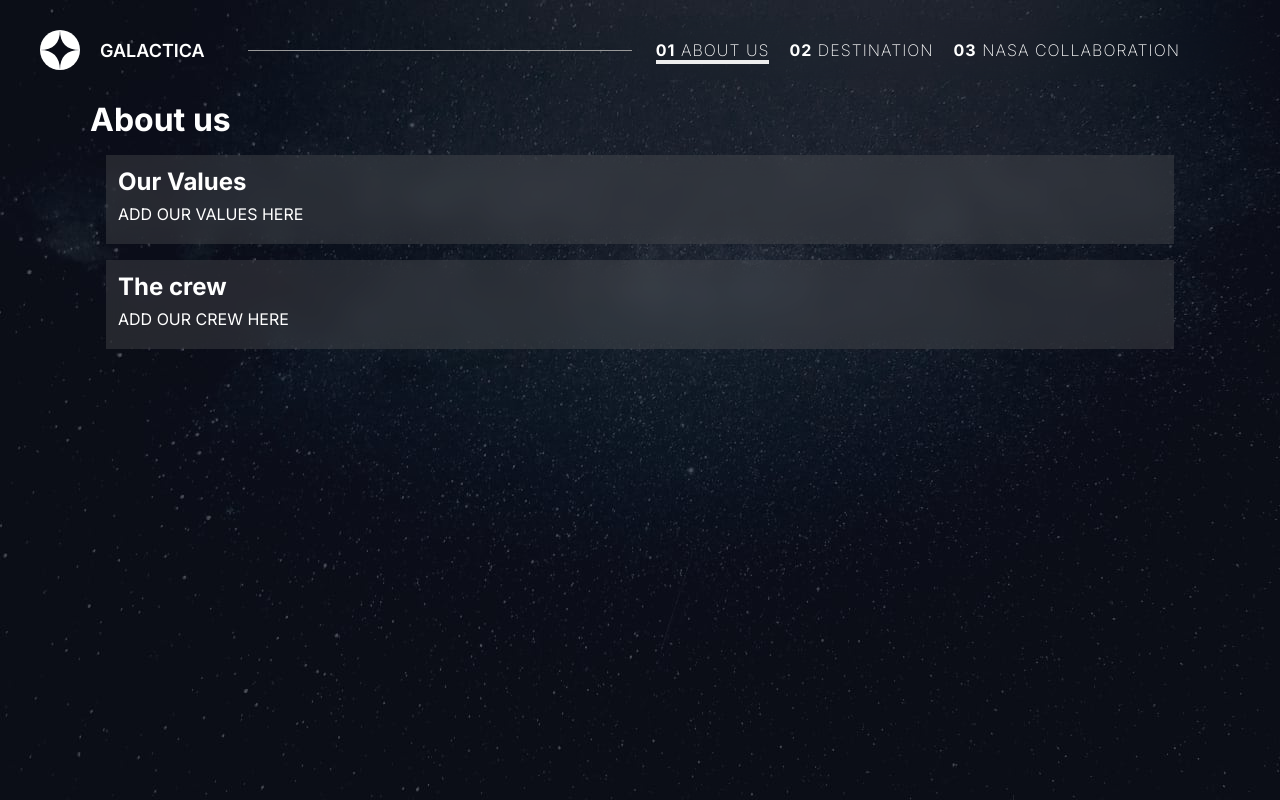
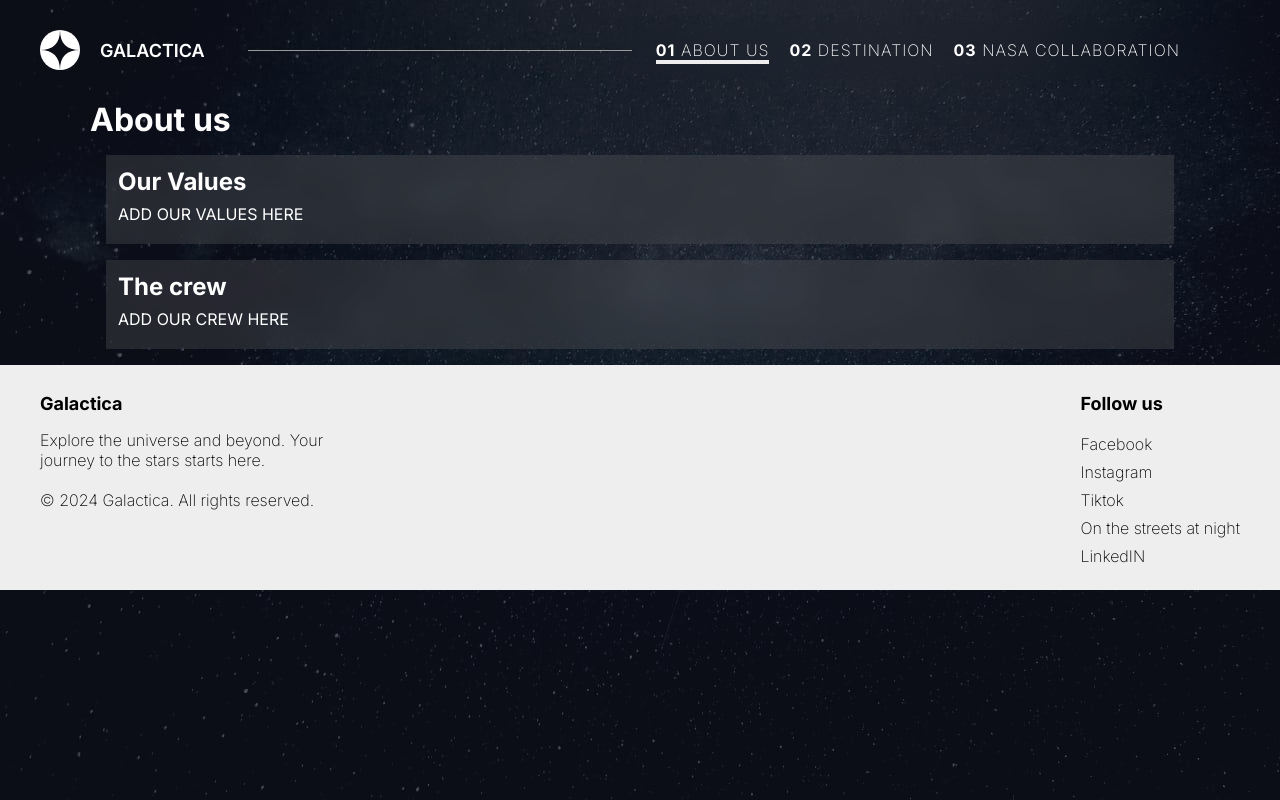
Before and after one commit to HackYourFuture-CPH/class30-homework, a Next.js app in the folder react/react1/week1/: page /about_us in a window 1280 px wide. Built offline with nearby package versions, Linux system fonts and the light colour scheme.

Commit message:
Imported and used Footer component

```diff
--- a/react/react1/week1/app/layout.js
+++ b/react/react1/week1/app/layout.js
@@ -19,10 +19,11 @@ export const RootLayout = ({ children }) => {
         {children}
         {/* TASK - React 1 week 1 */}
         {/* Import and use the Footer component here */}
+        <Footer />
         {/* Footer found in the ui/Footer.js folder */}
       </body>
     </html>
   );
-}
+};
 
 export default RootLayout;
```
